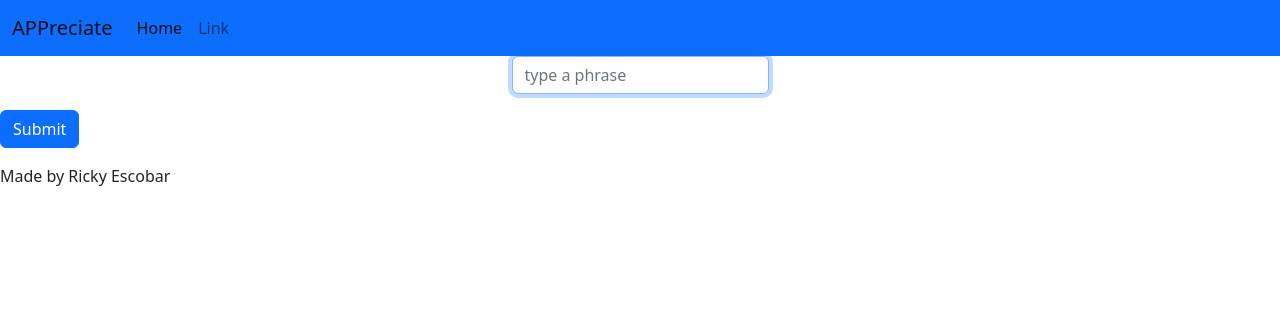
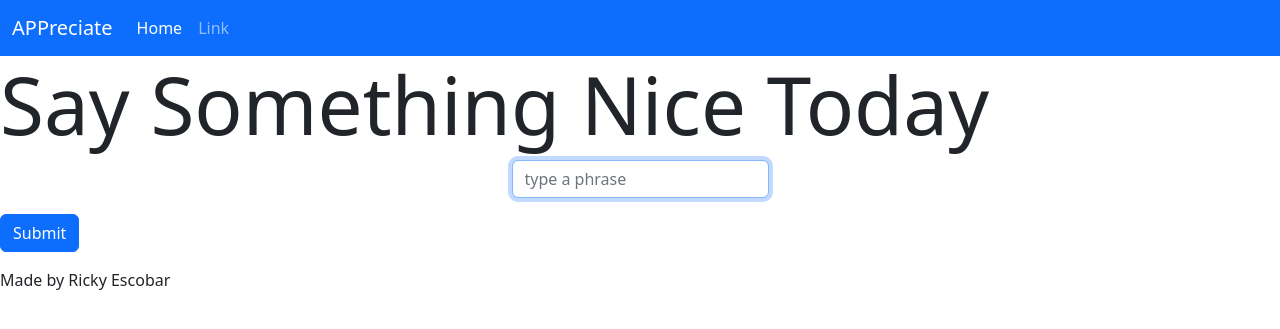
Before and after one commit to rickyeescobar/APPreciate, a Flask app: page / in a window 1280 px wide. Shown: the top 329 px of the page. Run offline with Flask 2, Linux system fonts and the light colour scheme.

```diff
--- a/app.py
+++ b/app.py
@@ -5,6 +5,7 @@ from flask_sqlalchemy import SQLAlchemy
 from werkzeug.security import check_password_hash, generate_password_hash
 from textblob import TextBlob
 from textblob.sentiments import NaiveBayesAnalyzer
+from nltk.sentiment.vader import SentimentIntensityAnalyzer
 
 # configure app
 app = Flask(__name__)
@@ -30,16 +31,13 @@ def hello_world():
     if request.method == "POST":
 
         phrase = request.form.get("phrase")
-        blob = TextBlob(phrase, analyzer=NaiveBayesAnalyzer())
 
-        analyzed = blob.sentiment
+        sid = SentimentIntensityAnalyzer()
+        analyzed = sid.polarity_scores(phrase)
 
-        if analyzed["classification"] == 'pos':
-            return render_template("index.html", analyzed=analyzed)
 
-        else:
-            analyzed = "APPreciate only allows positive comments"
-            return render_template("index.html", analyzed=analyzed)
+
+        return render_template("index.html", analyzed=analyzed, phrase=phrase)
 
     else:
         return render_template("index.html")
--- a/templates/index.html
+++ b/templates/index.html
@@ -5,6 +5,8 @@
 {% endblock %}
 
 {% block main %}
+
+<h1 class="display-1">Say Something Nice Today</h1>
 
 <form action="/" method="post">
     <div class="mb-3">
--- a/templates/layout.html
+++ b/templates/layout.html
@@ -23,9 +23,9 @@
     </head>
 
         <body>
-            <nav class="navbar navbar-expand-lg bg-primary">
+            <nav class="navbar navbar-expand-lg navbar-dark bg-primary">
                 <div class="container-fluid">
-                <a class="navbar-brand" href="/">APPreciate</a>
+                <a class="navbar-brand text-white" href="/">APPreciate</a>
                 <button class="navbar-toggler" type="button" data-bs-toggle="collapse" data-bs-target="#navbarSupportedContent" aria-controls="navbarSupportedContent" aria-expanded="false" aria-label="Toggle navigation">
                     <span class="navbar-toggler-icon"></span>
                 </button>
```
Also changed, not shown: nltk_data.py (added, +11 -0 lines).
